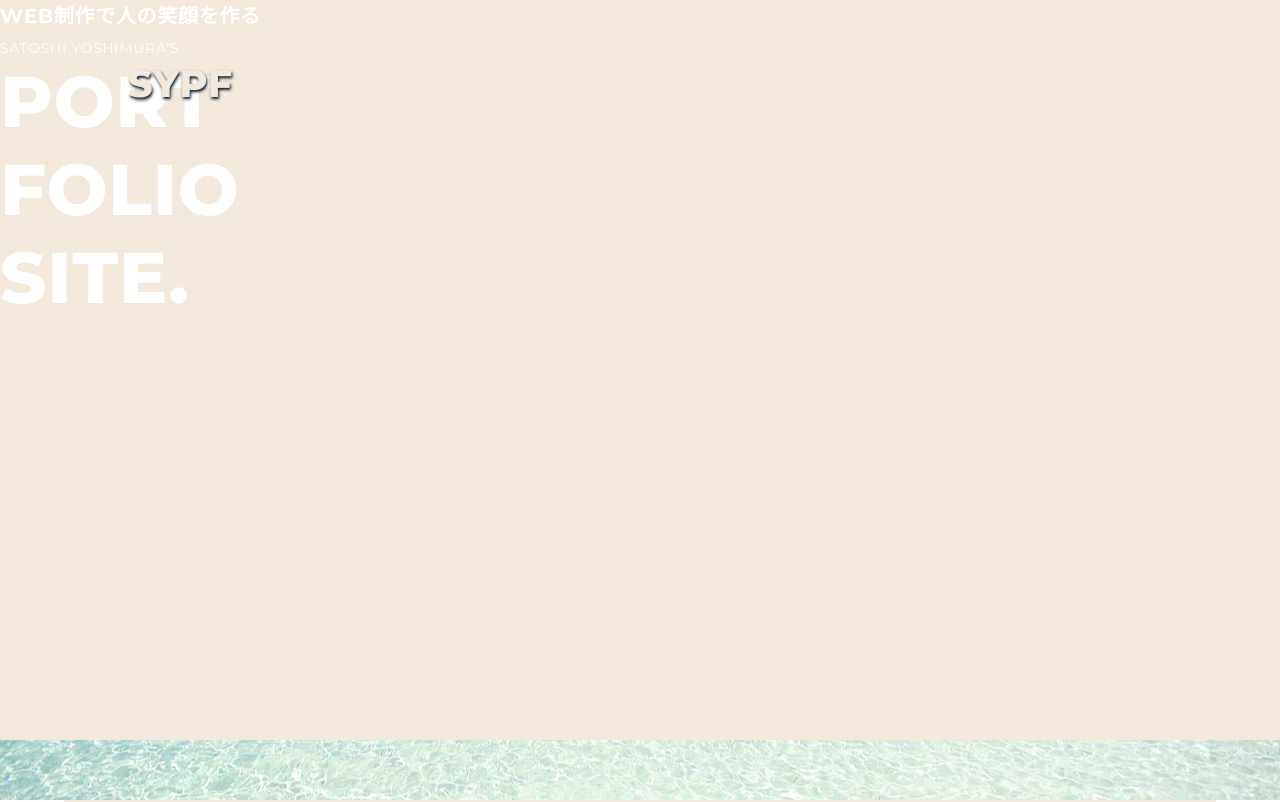
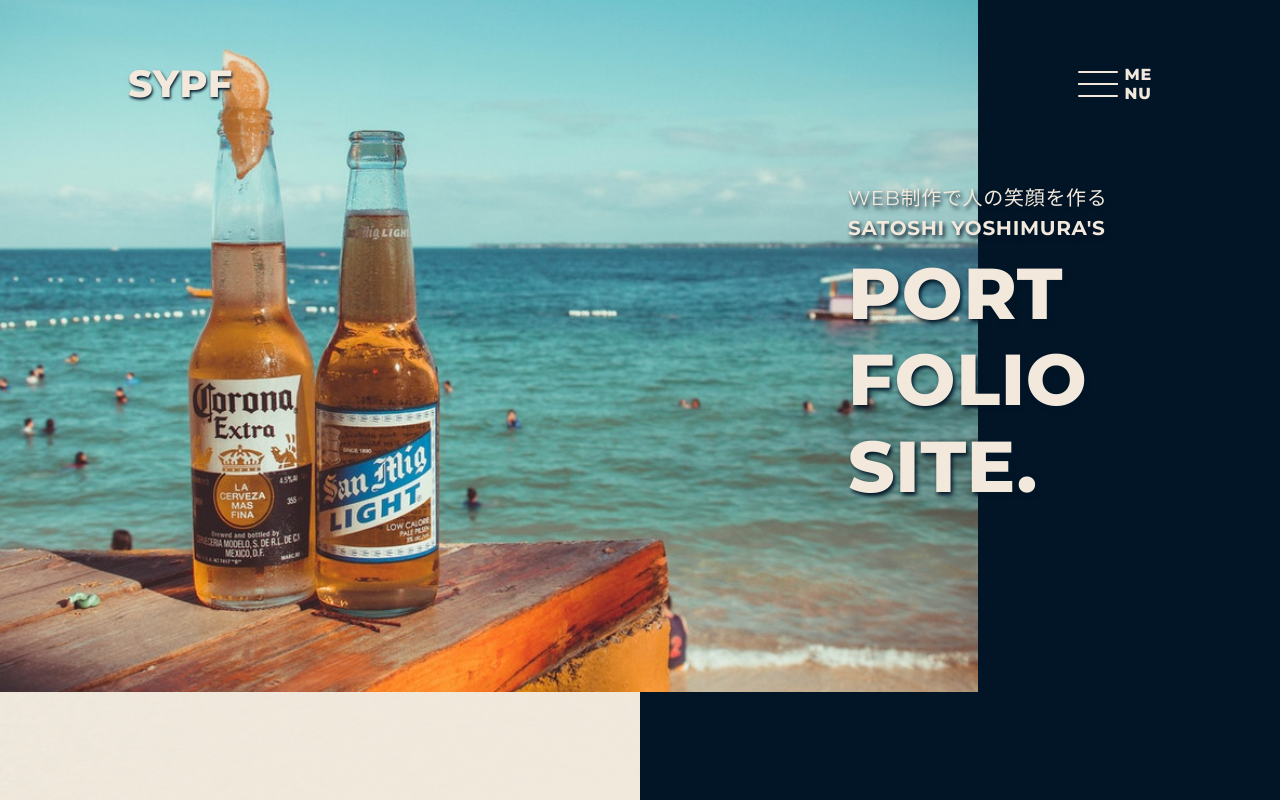
Before and after one commit to Satomaru178/SYPF, a plain HTML site: page index.html in a window 1280 px wide. Shown: the top 802 px of the page. Drawn offline with nearby package versions, Linux system fonts and the light colour scheme; some packages are replaced by stand-ins of ours; files that its build step writes are made by us from their sources.

Commit message:
Update _fv.scss

```diff
--- a/scss/object/_fv.scss
+++ b/scss/object/_fv.scss
@@ -3,48 +3,53 @@
 /* ------------------- */
 .fv {
   height: 100vh;
-  max-height: 740px;
-  min-height: 640px;
-  width: 100%;
-  position: relative;
-  background-color: cl(beige);
-  box-sizing: content-box;
-
-  .fv-img {
-    width: percentage(1100px / 1440px);
-    max-width: 1100px;
-    position: absolute;
-    top: 0;
-    left: 0;
-    z-index: 2;
-  }
-
-  .fv-bg-black {
-    width: percentage(780px / 1440px);
-    min-width: 600px;
-    height: 100%;
-    max-height: 740px;
-    min-height: 500px;
-    background-color: cl(base);
+  background-color: rgba($color: cl(beige), $alpha: .95);
+  z-index: -2;
+  &:after {
+    content: "";
+    display: block;
     position: absolute;
     top: 0;
     right: 0;
+    background-color: cl(base);
+    width: 50%;
+    height: 100%;
+    z-index: 1;
   }
-
+  .bg-wrapper {
+    position: relative;
+    height: percentage(640px / 740px);
+    width: percentage(1100px / 1440px);
+    background-image: url(/img/fv-image.jpg);
+    background-size: cover;
+    background-position: center 0;
+    z-index: 2;
     .fv-copy {
-    color: #fff;
+      color: cl(beige);
       z-index: 3;
       text-transform: uppercase;
+      text-shadow: 2px 3px 4px cl(base);
+      position: absolute;
+      top: 50%;
+      right: 0;
+      transform: translate(50%, -50%);
 
       .copy-small {
+        font-size: 2rem;
+        margin-bottom: 5px;
+      }
+      .copy-mid {
         font-size: 2rem;
         font-weight: bold;
         margin-bottom: 10px;
       }
-
       .copy-big {
         font-size: 7.2rem;
         font-weight: 800;
+        line-height: 1.2;
       }
     }
   }
+
+
+}
```
Lines whose indentation alone changed are shown as unchanged.
